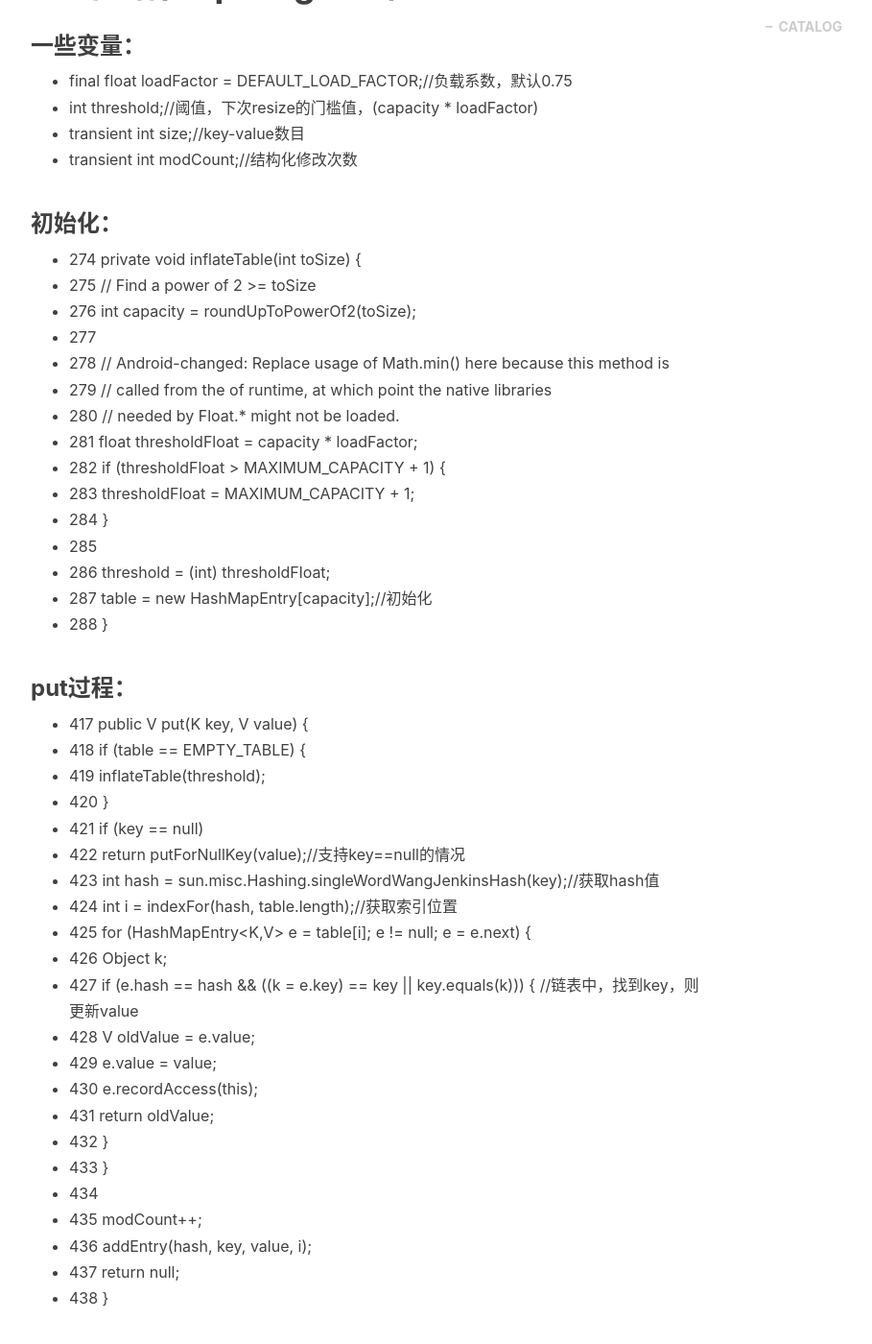
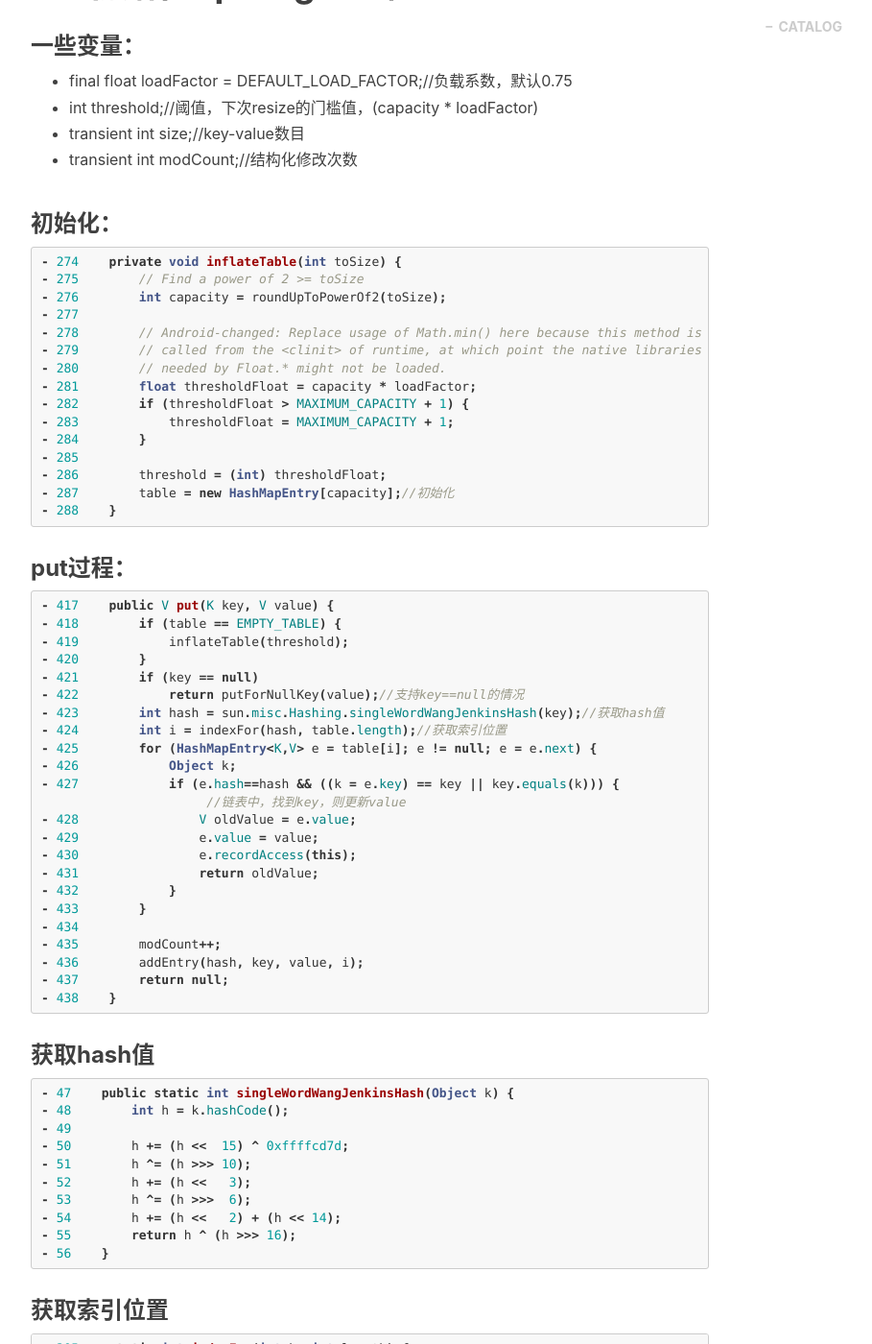
Before and after one commit to vison20080808/vison20080808.github.io, a Jekyll site: the page built from _posts/2017-11-14-Android7.1源码阅读001-HashMap.markdown, in a window 1280 px wide and 1400 px high, scrolled down 1266 px. Shown: the whole window at 96% size, without its empty margins (233-1142 px from the left). Built offline with Jekyll 4.4.1, drawn with Linux system fonts in a browser that asks for light colours; nearby versions of some CDN libraries; comment, search, counter and statistics services are not loaded; some of the changed text lies outside the part shown.

Commit message:
Modify java code

````diff
--- a/_posts/2017-11-14-Android7.1源码阅读001-HashMap.markdown
+++ b/_posts/2017-11-14-Android7.1源码阅读001-HashMap.markdown
@@ -28,11 +28,13 @@ tags:
 # 2、数据结构&基本原理
 - 基于数组、单链表；Key对象的散列码hashCode决定了其数组位置、通过单链表解决hash冲突（链表法、非开放地址法）。
 - transient HashMapEntry<K,V>[] table
+``` java
 - 730    static class HashMapEntry<K,V> implements Map.Entry<K,V> {
 - 731        final K key;
 - 732        V value;
 - 733        HashMapEntry<K,V> next;
 - 734        int hash;
+```
 
 # 3、初始化&put&get过程
 
@@ -43,6 +45,7 @@ tags:
 - transient int modCount;//结构化修改次数
 
 ### 初始化：
+``` java
 - 274    private void inflateTable(int toSize) {
 - 275        // Find a power of 2 >= toSize
 - 276        int capacity = roundUpToPowerOf2(toSize);
@@ -58,8 +61,10 @@ tags:
 - 286        threshold = (int) thresholdFloat;
 - 287        table = new HashMapEntry[capacity];//初始化
 - 288    }
+```
 
 ### put过程：
+``` java
 - 417    public V put(K key, V value) {
 - 418        if (table == EMPTY_TABLE) {
 - 419            inflateTable(threshold);
@@ -70,7 +75,7 @@ tags:
 - 424        int i = indexFor(hash, table.length);//获取索引位置
 - 425        for (HashMapEntry<K,V> e = table[i]; e != null; e = e.next) {
 - 426            Object k;
-- 427            if (e.hash == hash && ((k = e.key) == key || key.equals(k))) {
+- 427            if (e.hash==hash && ((k = e.key) == key || key.equals(k))) {
                       //链表中，找到key，则更新value
 - 428                V oldValue = e.value;
 - 429                e.value = value;
@@ -83,8 +88,10 @@ tags:
 - 436        addEntry(hash, key, value, i);
 - 437        return null;
 - 438    }
+```
 
 ### 获取hash值
+``` java
 - 47    public static int singleWordWangJenkinsHash(Object k) {
 - 48        int h = k.hashCode();
 - 49
@@ -95,13 +102,17 @@ tags:
 - 54        h += (h <<   2) + (h << 14);
 - 55        return h ^ (h >>> 16);
 - 56    }
+```
 
 ### 获取索引位置
+``` java
 - 305    static int indexFor(int h, int length) {
 - 306        // assert Integer.bitCount(length) == 1 : "length must be a non-zero power of 2";
 - 307        return h & (length-1);//因为length必须是2的n次方，length - 1 = 0**011**11
 - 308    }
+```
 
+``` java
 - 806    void addEntry(int hash, K key, V value, int bucketIndex) {
 - 807        if ((size >= threshold) && (null != table[bucketIndex])) {
 - 808            resize(2 * table.length); //达到阈值时，扩容至2倍，后面详述
@@ -111,14 +122,18 @@ tags:
 - 812
 - 813        createEntry(hash, key, value, bucketIndex);
 - 814    }
+```
 
+``` java
 - 824    void createEntry(int hash, K key, V value, int bucketIndex) {
                //形成单链表，最新entry在table[]槽位，将原来的e传给最新entry.next
 - 825        HashMapEntry<K,V> e = table[bucketIndex];
 - 826        table[bucketIndex] = new HashMapEntry<>(hash, key, value, e);
 - 827        size++;
 - 828    }
+```
 
+``` java
 - 503    void resize(int newCapacity) {
 - 504        HashMapEntry[] oldTable = table;
 - 505        int oldCapacity = oldTable.length;
@@ -132,7 +147,9 @@ tags:
 - 513        table = newTable;
 - 514        threshold = (int)Math.min(newCapacity * loadFactor, MAXIMUM_CAPACITY + 1);
 - 515    }
+```
 
+``` java
 - 520    void transfer(HashMapEntry[] newTable) {
 - 521        int newCapacity = newTable.length;
 - 522        for (HashMapEntry<K,V> e : table) {
@@ -146,8 +163,10 @@ tags:
 - 529            }
 - 530        }
 - 531    }
+```
 
 ### get过程：
+``` java
 - 345    public V get(Object key) {
 - 346        if (key == null)
 - 347            return getForNullKey();
@@ -155,7 +174,9 @@ tags:
 - 349
 - 350        return null == entry ? null : entry.getValue();
 - 351    }
+```
 
+``` java
 - 388    final Entry<K,V> getEntry(Object key) {
 - 389        if (size == 0) {
 - 390            return null;
@@ -173,3 +194,4 @@ tags:
 - 401        }
 - 402        return null;
 - 403    }
+```
````
